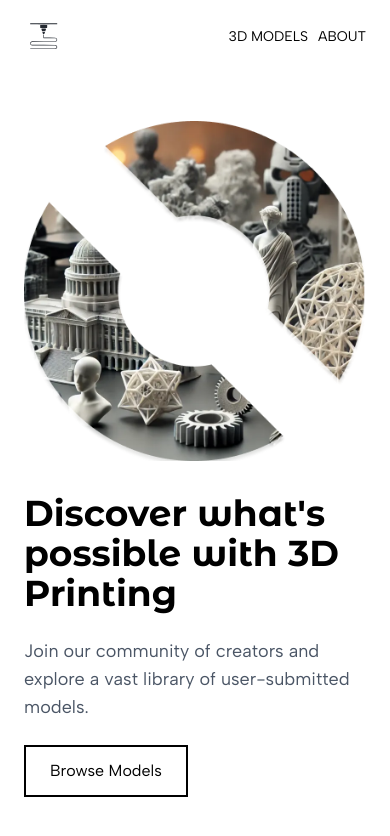
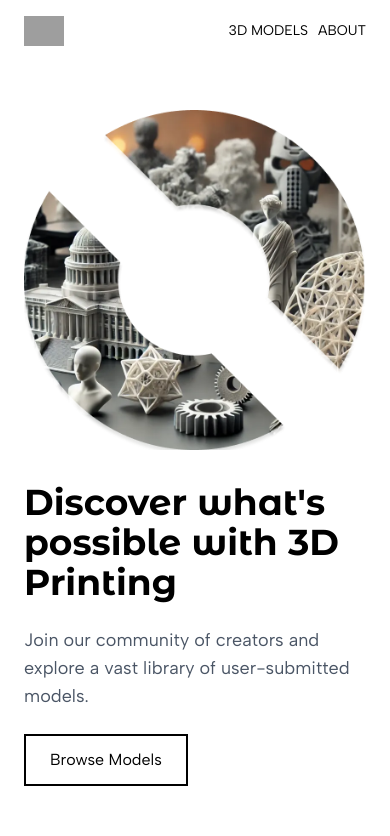
Before and after one commit to sujan2000/PrintForge, a Next.js app: page / in a window 390 px wide. Shown: the top 836 px of the page. Built offline with nearby package versions, Linux system fonts and the light colour scheme; grey boxes are pictures that could not be loaded.

Commit message:
navbar seperate file add

```diff
--- /dev/null
+++ b/app/components/Navbar.tsx
@@ -0,0 +1,36 @@
+import Link from "next/link"
+import PFLogoIcon from "@/public/printforge-logo-icon.svg"
+import PFLogo from "@/public/printforge-logo.svg"
+
+export default function Navbar() {
+  return (
+    <header className="w-full bg-white">
+      <nav className="flex justify-between px-6 py-4">
+        <Link href="/">
+          <div className="relative cursor-pointer">
+            {/* Desktop Logo */}
+            <img
+              src={PFLogo.src}
+              alt="PrintForge Logo"
+              className="w-[200px] h-auto hidden md:block"
+            />
+            {/* Mobile Logo */}
+            <img
+              src={PFLogoIcon.src}
+              alt="PrintForge Logo"
+              className="w-[40px] h-auto block md:hidden"
+            />
+          </div>
+        </Link>
+        <ul className="flex items-center gap-2.5">
+          <li className="text-sm uppercase cursor-pointer">
+            <Link href="/3d-models">3D Models</Link>
+          </li>
+          <li className="text-sm uppercase cursor-pointer">
+            <Link href="/about">About</Link>
+          </li>
+        </ul>
+      </nav>
+    </header>
+  )
+}
--- a/app/layout.tsx
+++ b/app/layout.tsx
@@ -1,10 +1,7 @@
 import "./globals.css";
 import { Albert_Sans, Montserrat_Alternates } from "next/font/google"
-import Link from "next/link";
 import type { RootLayoutProps } from "./types";
-import Image from "next/image";
-import PrintforgeDestopLogo from "@/public/printforge-logo-desktop.svg"
-import PrintforgeMobileLogo from "@/public/printforge-logo-mobile.svg"
+import Navbar from "@/app/components/Navbar";
 
 
 const albertSans = Albert_Sans({
@@ -25,34 +22,7 @@ export default function RootLayout({
   return (
     <html lang="en">
       <body className={`${albertSans.className} ${montserratAlternates.variable}`}>
-        <header className="w-full bg-white">
-          <nav className="flex justify-between px-6 py-4">
-            <Link href='/'>
-              <div className="relative">
-                {/* Desktop logo */}
-                <Image
-                  src={PrintforgeDestopLogo}
-                  alt="PrintForge Logo"
-                  className="w-50 h-auto hidden md:block"
-                />
-                {/* Mobile logo */}
-                <Image
-                  src={PrintforgeMobileLogo}
-                  alt="PrintForge Logo"
-                  className="w-10 h-auto block md:hidden"
-                />
-              </div>
-            </Link>
-            <ul className="flex items-center gap-2.5">
-              <li className="text-sm uppercase cursor-pointer">
-                <Link href="/3d-models">3D Models</Link>
-              </li>
-              <li className="text-sm uppercase cursor-pointer">
-                <Link href="/about">About</Link>
-              </li>
-            </ul>
-          </nav>
-        </header>
+        <Navbar />
         {children}
       </body>
     </html>
```
